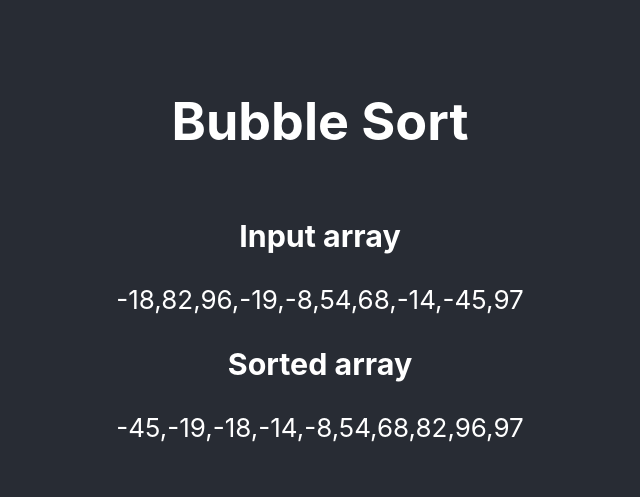
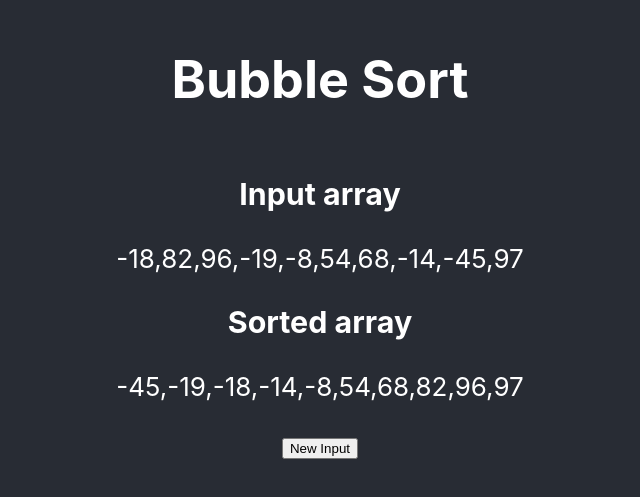
Before and after one commit to mauget/bubblesort, a React (Create React App) app: page / in a window 1280 px wide. Shown: the part 151-648 px from the top of the page, without its empty margins (320-960 px from the left). Built offline with nearby package versions, Linux system fonts and the light colour scheme.

Commit message:
Added "New Input" refresh button

```diff
--- a/src/App.js
+++ b/src/App.js
@@ -1,19 +1,25 @@
-import React from 'react';
+import React, { useState } from 'react';
 import './App.css';
 import bubbleSort from "./bubbleSort";
 import createInputs from "./createInputs";
 
 function App() {
-    const a = createInputs();
+    const [inputs, setInputs] = useState(createInputs());
+
+    const refresh = () => setInputs(createInputs());
 
     return (
         <div className="App">
             <header className="App-header">
                 <h1>Bubble Sort</h1>
                 <h3>Input array</h3>
-                    {a.toString()}
+                {inputs.toString()}
                 <h3>Sorted array</h3>
-                    {bubbleSort(a).toString()}
+                {bubbleSort(inputs).toString()}
+
+                <p>
+                    <button onClick={refresh}>New Input</button>
+                </p>
             </header>
         </div>
     );
--- a/src/bubbleSort.js
+++ b/src/bubbleSort.js
@@ -6,12 +6,12 @@ const swap = (list, a, b) => {
     return list;
 };
 
-const bubbleSort = (listArg) => {
+export default function bubbleSort(listArg)  {
     const list = Object.assign([], listArg);
     let n = list.length;
 
     do {
-        console.log(`n1 = ${n}`);
+        // console.log(`n1 = ${n}`);
 
         let highIndex = 0;
 
@@ -22,9 +22,7 @@ const bubbleSort = (listArg) => {
             }
         }
         n = highIndex;
-        console.log(`n2 = ${n}`);
+        // console.log(`n2 = ${n}`);
     } while ( n > 1 );
         return list;
 };
-
-export default bubbleSort;
```
